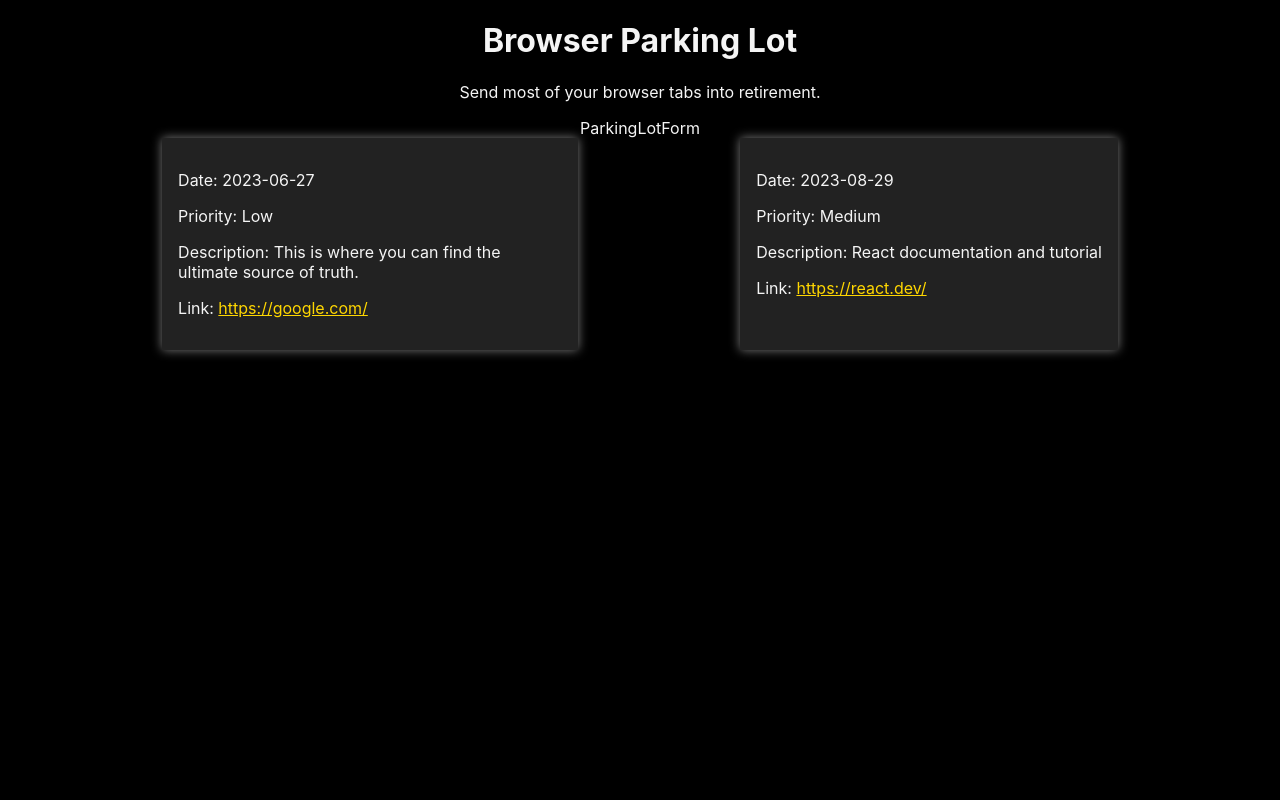
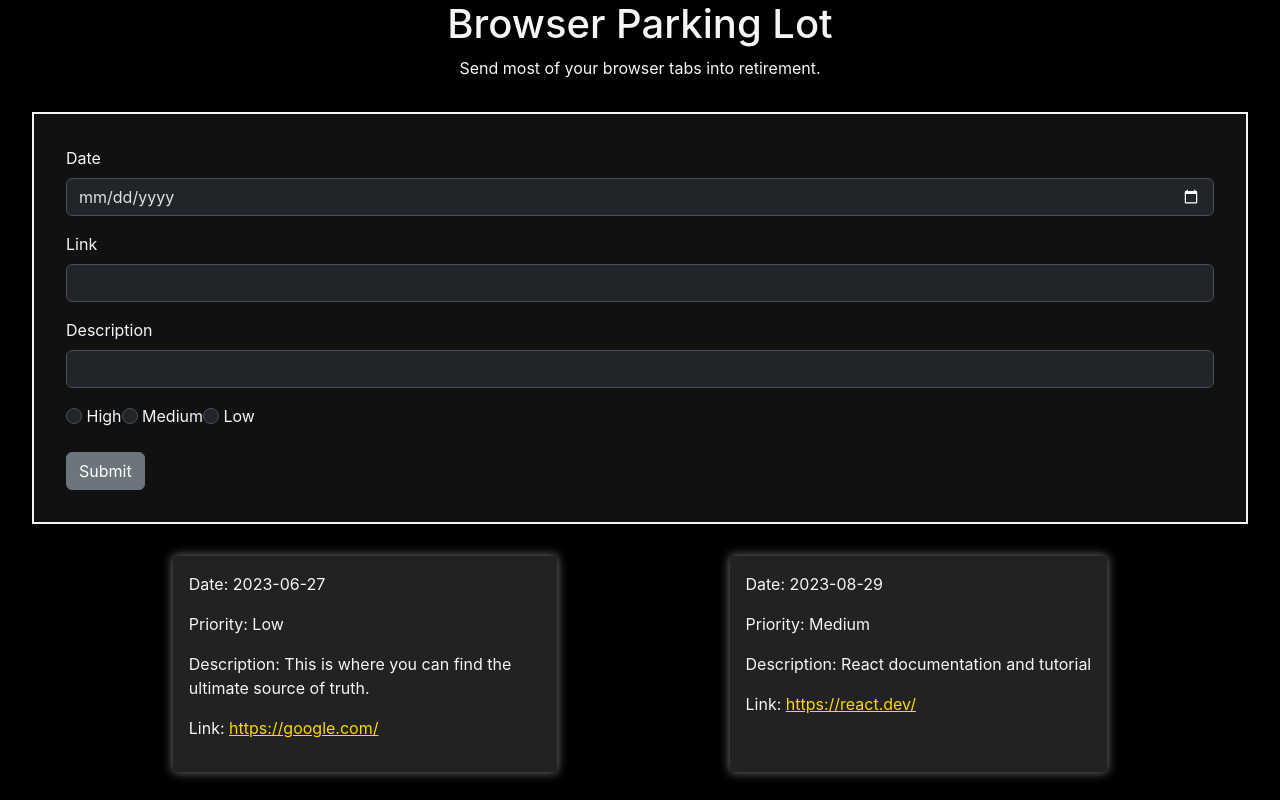
Before and after one commit to zsolt-nagy/browser-parking-lot, a React (Create React App) app: page / in a window 1280 px wide. Built offline with nearby package versions, Linux system fonts and the light colour scheme.

Commit message:
reactstrap form

```diff
--- a/package.json
+++ b/package.json
@@ -7,10 +7,12 @@
     "@testing-library/jest-dom": "^5.17.0",
     "@testing-library/react": "^13.4.0",
     "@testing-library/user-event": "^13.5.0",
+    "bootstrap": "^5.3.1",
     "nanoid": "^4.0.2",
     "react": "^18.2.0",
     "react-dom": "^18.2.0",
     "react-scripts": "5.0.1",
+    "reactstrap": "^9.2.0",
     "web-vitals": "^2.1.4"
   },
   "scripts": {
--- /dev/null
+++ b/src/Components/ParkingLotForm/ParkingLotForm.css
@@ -0,0 +1,7 @@
+.parking-lot-form {
+    margin: 2rem;
+    border: 2px solid whitesmoke;
+    background-color: #111111;
+    padding: 2rem;
+    text-align: left;
+}
--- a/src/Components/ParkingLotForm/ParkingLotForm.jsx
+++ b/src/Components/ParkingLotForm/ParkingLotForm.jsx
@@ -1,7 +1,79 @@
 import React from 'react';
+import { Form, Button, FormGroup, Label, Input } from 'reactstrap';
+
+import './ParkingLotForm.css';
 
 export default function ParkingLotForm() {
   return (
-    <div>ParkingLotForm</div>
+    <Form data-bs-theme="dark" className="parking-lot-form">
+      <FormGroup className="parking-lot-row">
+        <Label for="link-date">
+          Date
+        </Label>
+        <Input
+          id="link-date"
+          name="date"
+          type="date"
+          required
+        />
+      </FormGroup>
+      <FormGroup className="parking-lot-row">
+        <Label for="link-url">
+          Link
+        </Label>
+        <Input
+          id="link-url"
+          name="url"
+          type="url"
+          required
+        />
+      </FormGroup>
+      <FormGroup className="parking-lot-row">
+        <Label for="link-description">
+          Description
+        </Label>
+        <Input
+          id="link-description"
+          name="description"
+          type="text"
+          required
+        />
+      </FormGroup>
+      <FormGroup className="parking-lot-row">
+        <Input
+          name="radio-priority"
+          type="radio"
+          value="High"
+          id="prio-high"
+        />
+        {' '}
+        <Label for="prio-high">
+          High
+        </Label>
+        <Input
+          name="radio-priority"
+          type="radio"
+          value="Medium"
+          id="prio-medium"
+        />
+        {' '}
+        <Label for="prio-medium">
+          Medium
+        </Label>
+        <Input
+          name="radio-priority"
+          type="radio"
+          value="Low"
+          id="prio-low"
+        />
+        {' '}
+        <Label for="prio-low">
+          Low
+        </Label>
+      </FormGroup>
+      <Button type="submit">
+        Submit
+      </Button>
+    </Form>
   );
 }
--- a/src/index.js
+++ b/src/index.js
@@ -1,5 +1,6 @@
 import React from "react";
 import ReactDOM from "react-dom/client";
+import "bootstrap/dist/css/bootstrap.min.css";
 import "./index.css";
 import App from "./App";
 
```
Also changed, not shown: 1 other file (tests, documents, lock files or other folders).
